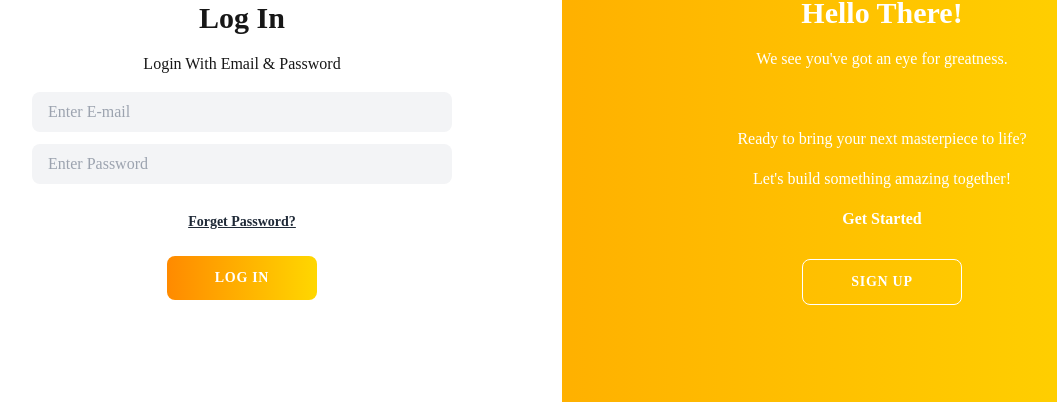
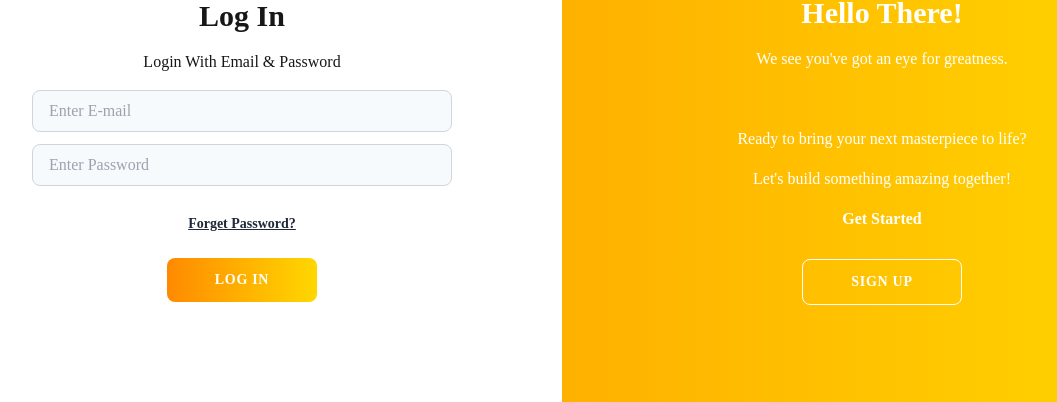
Before and after one commit to Alexandra-Shbaro/superadmin-dashboard, a Next.js app in the folder client/: page / in a window 1280 px wide. Shown: the part 250-652 px from the top of the page, without its empty margins (78-1135 px from the left). Built offline with nearby package versions, Linux system fonts and the light colour scheme.

Commit message:
fixed the functionality in the signup form

```diff
--- a/client/app/page.js
+++ b/client/app/page.js
@@ -1,24 +1,43 @@
 'use client';
 
+import Link from 'next/link';
 import { useState } from 'react';
 
 export default function Home() {
   const [isActive, setIsActive] = useState(false);
   return (
     <main className="h-screen w-screen relative overflow-hidden">
-      <div className={`absolute top-0 h-full transition-all duration-600 ease-in-out ${isActive ? 'translate-x-full opacity-100 z-5' : 'translate-x-0 opacity-100 z-5'} left-0 w-1/2`}>
+      <div className={`absolute top-0 h-full transition-all duration-600 ease-in-out ${isActive ? 'translate-x-full opacity-100 z-10' : 'translate-x-0 opacity-100 z-5'} left-0 w-1/2`}>
         <form className="bg-white flex flex-col items-center justify-center h-full px-10">
           <h1 className="text-3xl font-bold mb-4">Create Account</h1>
           <span className="text-base mb-4">Let's organize your next big project</span>
           <span className="text-base mb-4">First, the <b>basics</b></span>
 
-          <input type="text" placeholder="Company's Name" className="w-3/4 bg-gray-100 border-none rounded-lg px-4 py-2 text-base mb-3 outline-none" />
-          <input type="email" placeholder="Company's E-mail" className="w-3/4 bg-gray-100 border-none rounded-lg px-4 py-2 text-base mb-3 outline-none" />
-          <input type="password" placeholder="Enter Password" className="w-3/4 bg-gray-100 border-none rounded-lg px-4 py-2 text-base mb-3 outline-none" />
-          <input type="password" placeholder="Confirm Password" className="w-3/4 bg-gray-100 border-none rounded-lg px-4 py-2 text-base mb-3 outline-none" />
-          <button className="bg-gradient-to-r from-[#FF8A00] to-[#FFD700] text-white text-sm px-12 py-3 rounded-lg font-semibold tracking-wider uppercase mt-3 cursor-pointer">
-            Sign Up
-          </button>
+          <input
+            type="text"
+            placeholder="Company's Name"
+            className="signup-input w-3/4 bg-gray-100 border-none rounded-lg px-4 py-2 text-base mb-3 outline-none"
+          />
+          <input
+            type="email"
+            placeholder="Company's E-mail"
+            className="signup-input w-3/4 bg-gray-100 border-none rounded-lg px-4 py-2 text-base mb-3 outline-none"
+          />
+          <input
+            type="password"
+            placeholder="Enter Password"
+            className="signup-input w-3/4 bg-gray-100 border-none rounded-lg px-4 py-2 text-base mb-3 outline-none"
+          />
+          <input
+            type="password"
+            placeholder="Confirm Password"
+            className="signup-input w-3/4 bg-gray-100 border-none rounded-lg px-4 py-2 text-base mb-3 outline-none"
+          />
+          <Link href="/signup">
+            <button className="bg-gradient-to-r from-[#FF8A00] to-[#FFD700] text-white text-sm px-12 py-3 rounded-lg font-semibold tracking-wider uppercase mt-3 cursor-pointer">
+              Sign Up
+            </button>
+          </Link>
         </form>
       </div>
 
@@ -26,8 +45,16 @@ export default function Home() {
         <form className="bg-white flex flex-col items-center justify-center h-full px-10">
           <h1 className="text-3xl font-bold mb-4">Log In</h1>
           <span className="text-base mb-4">Login With Email & Password</span>
-          <input type="email" placeholder="Enter E-mail" className="w-3/4 bg-gray-100 border-none rounded-lg px-4 py-2 text-base mb-3 outline-none" />
-          <input type="password" placeholder="Enter Password" className="w-3/4 bg-gray-100 border-none rounded-lg px-4 py-2 text-base mb-3 outline-none" />
+          <input
+            type="email"
+            placeholder="Enter E-mail"
+            className="login-input w-3/4 bg-gray-100 border-none rounded-lg px-4 py-2 text-base mb-3 outline-none"
+          />
+          <input
+            type="password"
+            placeholder="Enter Password"
+            className="login-input w-3/4 bg-gray-100 border-none rounded-lg px-4 py-2 text-base mb-3 outline-none"
+          />
           <a href="#" className="text-sm font-bold text-gray-800 underline mt-4 mb-3">Forget Password?</a>
           <button className="bg-gradient-to-r from-[#FF8A00] to-[#FFD700] text-white text-sm px-12 py-3 rounded-lg font-semibold tracking-wider uppercase mt-3 cursor-pointer">
             Log In
@@ -63,6 +90,23 @@ export default function Home() {
           </div>
         </div>
       </div>
+
+      {/* Inline styles for input field styles */}
+      <style jsx>{`
+        .signup-input, .login-input {
+          background-color: #f7fafc !important; /* Lighter background */
+          border: 1px solid #d1d5db !important; /* Gray border */
+          color: #333 !important; /* Dark text */
+          position: relative; /* Added to ensure proper stacking */
+          z-index: 10 !important; /* Ensures inputs are on top of other elements */
+          pointer-events: auto !important; /* Ensures inputs are clickable */
+        }
+
+        .signup-input:focus, .login-input:focus {
+          outline: none !important; /* Removes outline on focus */
+          border-color: #FF8A00 !important; /* Add a custom border color on focus */
+        }
+      `}</style>
     </main>
   );
 }
```
Also changed, not shown: client/app/globals.css (line endings or trailing spaces).
